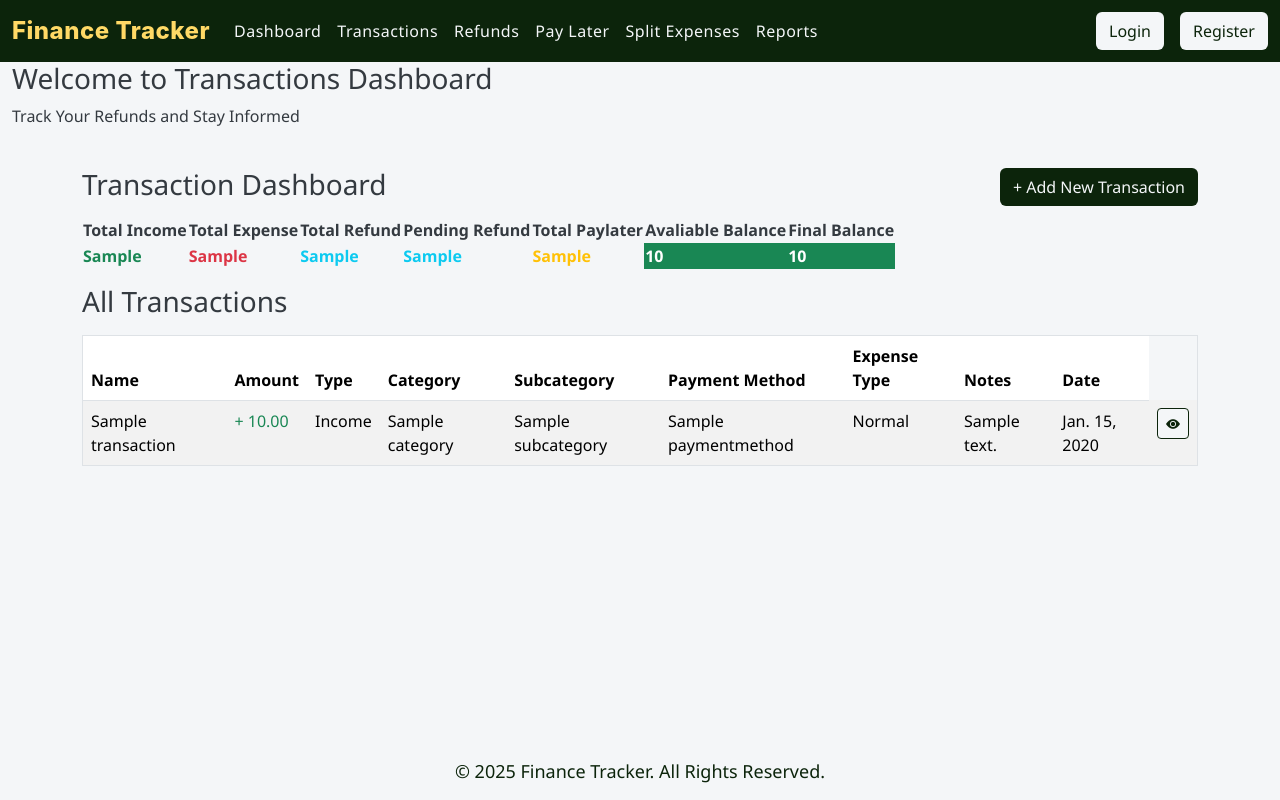
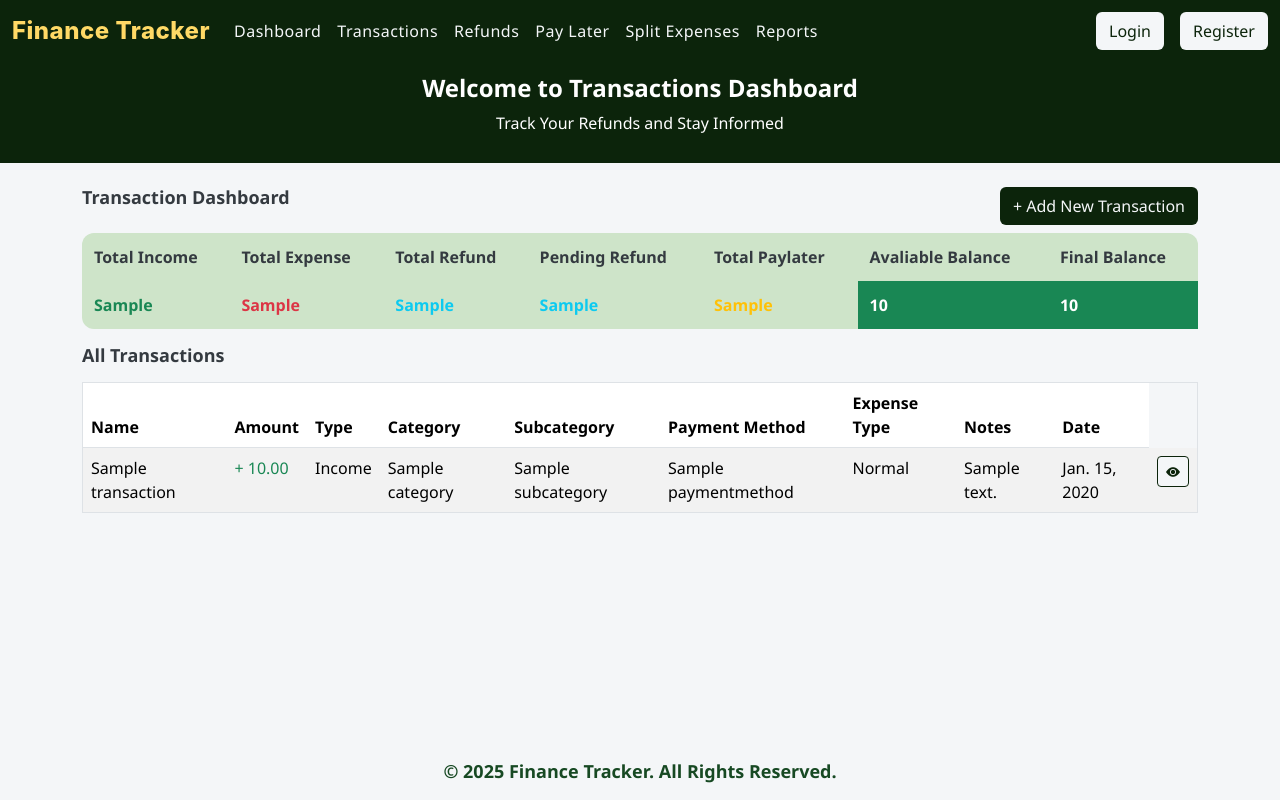
Before and after one commit to Sasi-Kiran-Vullaganti/FinanceTrackerProject, a Django app: template FinanceTrackerApplication/templates/userTransactionDashboard.html in a window 1280 px wide. Run offline with Django 5.2, Linux system fonts and the light colour scheme; tables that the repository leaves empty hold one stand-in row (values such as "Sample post"); the template is opened without the code that fills it: values that come from a table or form of the project are taken from there, most other values are stand-ins (such as "Sample title", 1, 10 or a date in 2020).

Commit message:
Color theme updated

```diff
--- a/FinanceTrackerApplication/templates/base.html
+++ b/FinanceTrackerApplication/templates/base.html
@@ -35,6 +35,7 @@
       --dark-color: #343a40;
       --gray-color: #858796;
       --brand-color: #ffd966;
+      --bg-shade: #cee4c9;
       --font-main: 'Segoe UI', Tahoma, Geneva, Verdana, sans-serif;
   }
 
@@ -79,7 +80,10 @@
       color: var(--brand-color) !important;
       font-weight: 500;
   }
-
+  .page{
+      background: var(--primary-color);
+      color: #fff;
+  }
 
       /* ButtonStyles */
   .primary-btn, .primary-btn:hover{
@@ -130,7 +134,7 @@
       padding: 12px;
   }
   .details-row{
-      background: #edf5eb;
+      background: var(--bg-shade);
       padding: 12px;
       border-radius: 8px;
   }
@@ -151,6 +155,21 @@
     border-radius: 15px;
     box-shadow: 10px 10px 5px var(--primary-color);
     background-color: #ffffff;
+  }
+  /* table styles */
+  tbody, td, tfoot, th, thead, tr{
+    padding: 12px;
+  }
+  .summary-table{
+    width: 100%;
+    background: var(--bg-shade);
+    border-radius: 12px;
+  }
+  /* transactionDashboard styles */
+  .dashboardSec1{
+    padding: 12px;
+    margin: auto;
+    text-align: center;
   }
   </style>
 </head>
@@ -223,7 +242,7 @@
 
 
     <footer style="position: fixed; bottom: 0; width: 100%; text-align: center; padding: 5px; background-color: var(--light-color);">
-    <p style="color: var(--primary-color); font-size: 18px; margin-bottom: 10px;">
+    <p style="color: var(--text-color); font-size: 18px; font-weight:600; margin-bottom: 10px;">
       © 2025 Finance Tracker. All Rights Reserved.
     </p>
     <div style="font-size: 18px; line-height: 2; font-weight: bold;">
--- a/FinanceTrackerApplication/templates/userTransactionDashboard.html
+++ b/FinanceTrackerApplication/templates/userTransactionDashboard.html
@@ -45,10 +45,10 @@
 {% endblock %}
 
 {% block content %}
-<div class="container-fluid">
-    <div class="row dashboardSec1">
+<div class="container-fluid page">
+    <div class="dashboardSec1">
         <div class="col-12">
-            <h3>Welcome to Transactions Dashboard</h3>
+            <h3 class="page-header">Welcome to Transactions Dashboard</h3>
             <p>Track Your Refunds and Stay Informed</p>
         </div>
     </div>
@@ -57,10 +57,10 @@
     <div class="row mt-4 mb-4">
 
         <div class="col-6 mb-2">
-            <h3>Transaction Dashboard</h3>
+            <h3 class="section-header">Transaction Dashboard</h3>
         </div>
         <div class="col-6 mx-auto" style=" text-align: end; ">
-            <a href="{% url 'addTransaction' %}" class="btn primary-btn ms-auto">+ Add New Transaction</a>
+            <a href="{% url 'addTransaction' %}" class="btn primary-btn ms-auto mb-2">+ Add New Transaction</a>
         </div>
         <div class="col-12">
             <table class="summary-table">
@@ -91,7 +91,7 @@
             </table>
         </div>
         <div class="col-12 mt-3">
-            <h3 class="mb-3">All Transactions</h3>
+            <h3 class="mb-3 section-header">All Transactions</h3>
         <table border="1" class="table table-striped mb-3">
             <thead>
                 <tr>
```
Also changed, not shown: FinanceTrackerApplication/templates/PayLaterDashboard.html (+4 -4 lines), FinanceTrackerApplication/templates/RefundsDashboard.html (+4 -9 lines), FinanceTrackerApplication/Transactions_App/migrations/0009_alter_transaction_expense_type.py (added).
